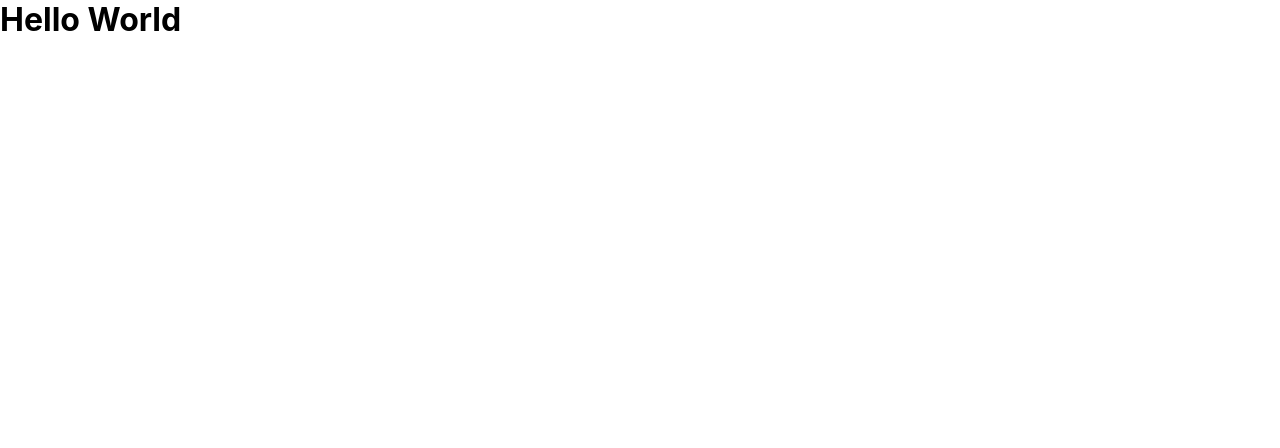
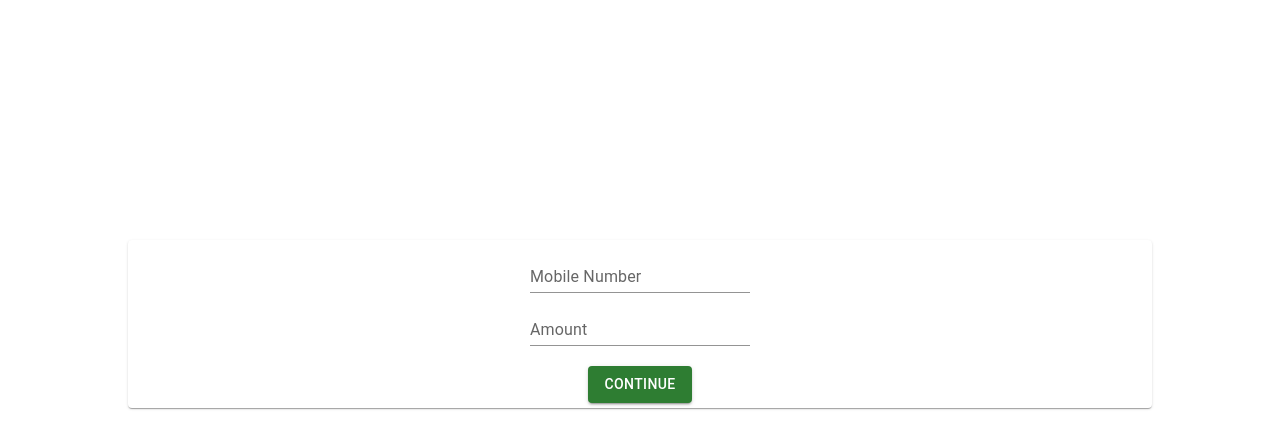
Before and after one commit to AelishBoghani/TransactionFlow, a React (Create React App) app: page / in a window 1280 px wide. Shown: the top 448 px of the page. Built offline with nearby package versions, Linux system fonts and the light colour scheme.

Commit message:
adding transaction page

```diff
--- a/src/App.js
+++ b/src/App.js
@@ -1,10 +1,14 @@
-import './App.css';
+import "./App.css";
+import { BrowserRouter, Route, Routes, Link, Switch } from "react-router-dom";
+import Transaction from "./pages/Transaction";
 
 function App() {
   return (
-    <div className="App">
-     <h1>Hello World</h1>
-    </div>
+    <BrowserRouter>
+      <Routes>
+        <Route path="/" element={<Transaction />}/>
+      </Routes>
+    </BrowserRouter>
   );
 }
 
--- /dev/null
+++ b/src/assets/scss/Main.scss
@@ -0,0 +1 @@
+@import './Transaction'
--- /dev/null
+++ b/src/assets/scss/_Transaction.scss
@@ -0,0 +1,31 @@
+.transaction__page{
+    display: flex;
+    flex-direction: column;
+    justify-content: center;
+    text-align: center;
+    width: 100%;
+
+    .transaction__card{
+        width: 80%;
+        justify-content: center;
+        align-items: center;
+        margin-left: auto;
+        margin-right: auto;
+        margin-top: 30vh;
+        margin-bottom: auto;
+    }
+
+    .transaction__grid1{
+        margin-bottom: 5px;
+        margin-top: 5px;
+    }
+    .transaction__grid2{
+        margin-bottom: 5px;
+        margin-top: 5px;
+    }
+    .btn__css{
+        margin-top: 15px;
+        margin-bottom: 5px;
+
+    }
+}
--- a/src/index.js
+++ b/src/index.js
@@ -3,6 +3,7 @@ import ReactDOM from 'react-dom';
 import './index.css';
 import App from './App';
 import reportWebVitals from './reportWebVitals';
+import './assets/scss/Main.scss'
 
 ReactDOM.render(
   <React.StrictMode>
--- /dev/null
+++ b/src/pages/Transaction.jsx
@@ -0,0 +1,39 @@
+import * as React from "react";
+import InputAdornment from "@mui/material/InputAdornment";
+import FormControl from "@mui/material/FormControl";
+import { Button, Card, TextField } from "@mui/material";
+
+export default function Transaction() {
+  return (
+    <div className="transaction__page">
+      <Card className="transaction__card">
+        <div className="transaction__grid1">
+          <FormControl>
+            <TextField
+              id="standard-basic"
+              label="Mobile Number"
+              variant="standard"
+            />
+          </FormControl>
+        </div>
+        <div className="transaction__grid2">
+          <FormControl>
+            <TextField
+              id="standard-basic"
+              label="Amount"
+              variant="standard"
+              startAdornment={
+                <InputAdornment position="start">$</InputAdornment>
+              }
+            />
+          </FormControl>
+        </div>
+        <div>
+          <Button variant="contained" color="success" className="btn__css">
+            Continue
+          </Button>
+        </div>
+      </Card>
+    </div>
+  );
+}
```
Also changed, not shown: package.json (+7 -0 lines), 1 other file (tests, documents, lock files or other folders).
